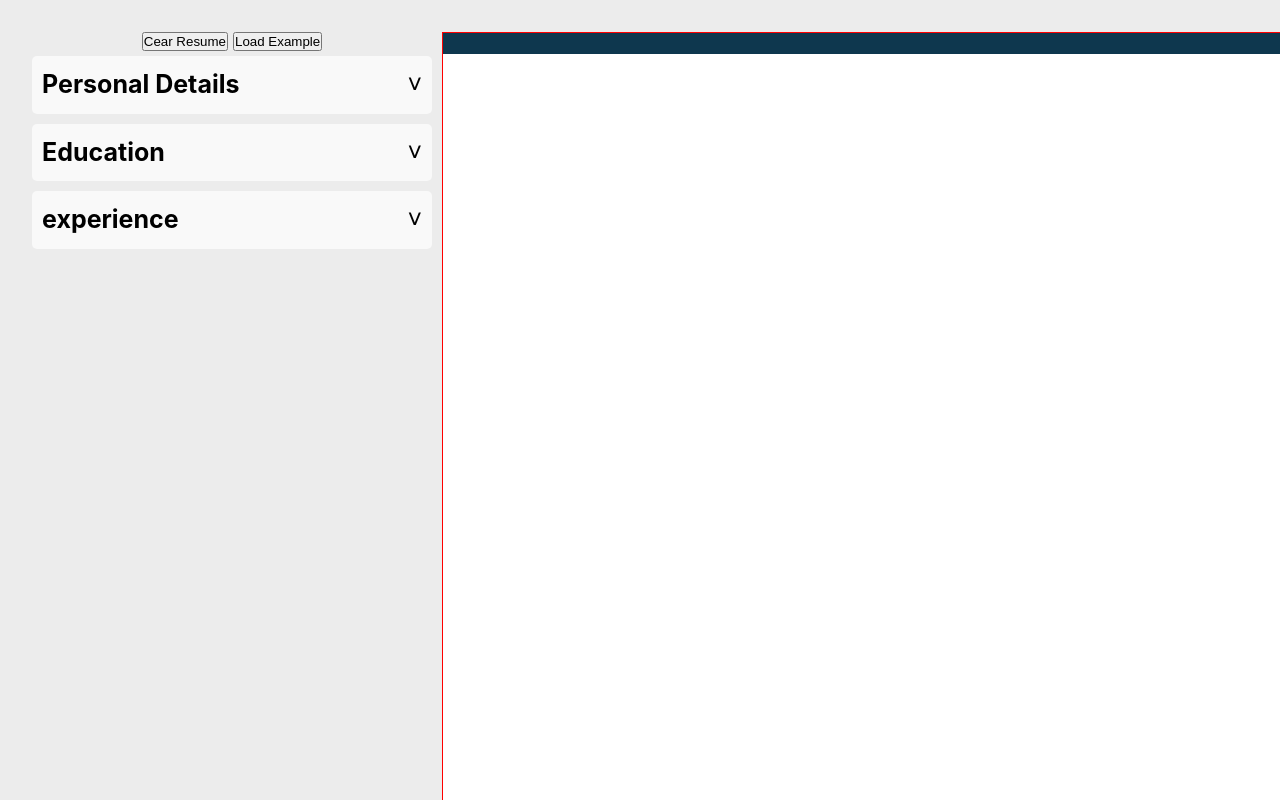
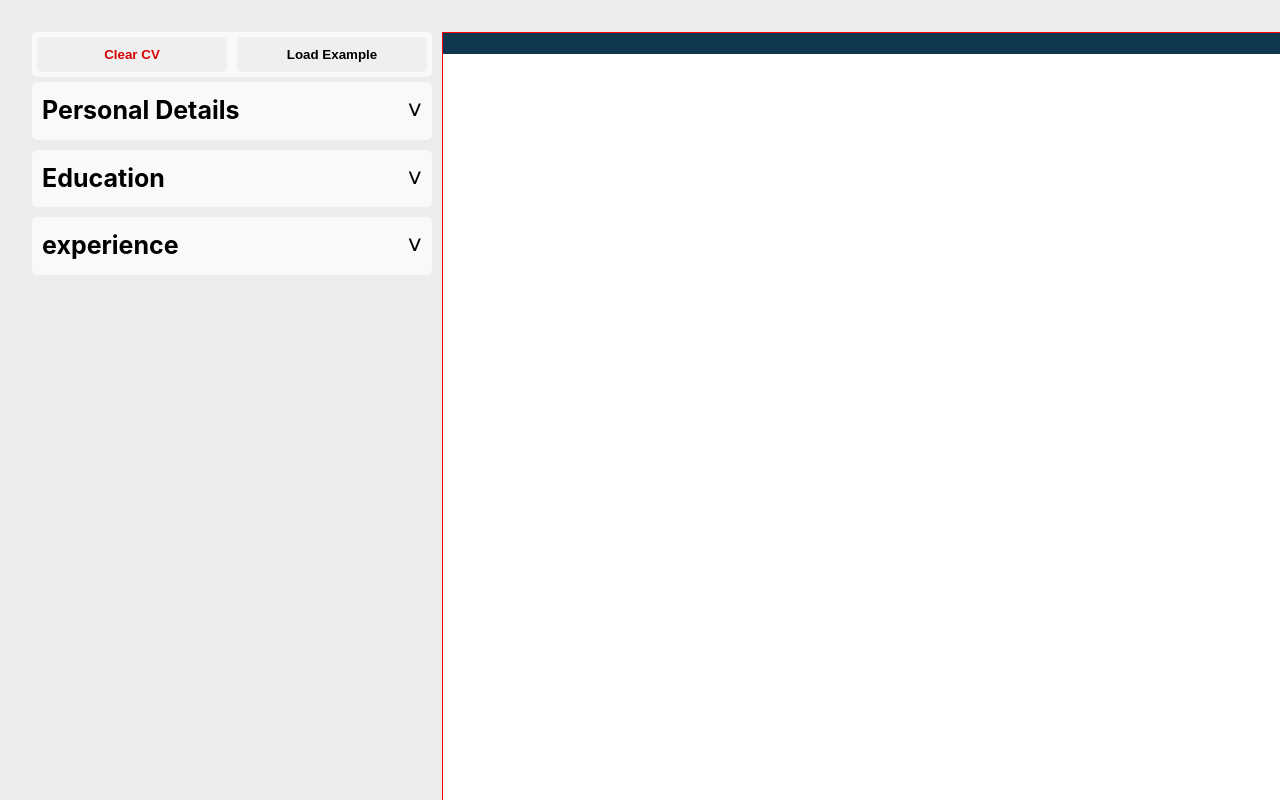
Before and after one commit to mauparra80/CV-Application, a React (Vite) app: page / in a window 1280 px wide. Shown: the top 800 px of the page. Built offline with nearby package versions, Linux system fonts and the light colour scheme.

Commit message:
update button style

```diff
--- a/src/App.css
+++ b/src/App.css
@@ -56,8 +56,27 @@ button:hover {
 
 .menu-executiveButtons{
   display: flex;
-  gap: 5px;
   justify-content: center;
+
+  border-radius: 5px;
+  background-color: var(--color-offWhite);
+}
+
+.menu-executiveButtons button{
+  flex: 1;
+  padding: 10px 20px 10px 20px;
+  margin: 5px;
+
+  font-weight: 700;
+  border-radius: 5px;
+  border: none;
+}
+
+.clearFormBtn {
+  color: rgb(214, 0, 0);
+}
+.clearFormBtn:hover {
+  outline: 1px solid red;
 }
 
 .personalDetails-header{
@@ -80,6 +99,9 @@ button:hover {
   display: flex;
   gap: 5px;
   justify-content: space-between;
+}
+.formHeader:hover{
+  cursor: pointer;
 }
 
 .formHeader h3{
@@ -116,6 +138,17 @@ button:hover {
 
   font-size: .8em;
   padding: 5px;
+}
+
+.addSectionBtn {
+  padding: 15px 40px 15px 40px;
+  margin: 10px;
+  background-color: var(--color-lightGray);
+  border: none;
+  outline: 1px solid silver;
+  border-radius: 10px;
+  font-size: 1em;
+  font-weight: 600;
 }
 
 .capitalize {
--- a/src/App.jsx
+++ b/src/App.jsx
@@ -5,6 +5,15 @@ import EducationForm from './modules/EducationForm';
 import ExperienceForm from './modules/ExperienceForm';
 import CVDisplay from './modules/CVDisplay';
 
+
+/*TODO:
+Make the left section scroll and the right section max height
+Load example function
+clear cv function
+add spaces between form subsections
+add remove eductaiton or experience button to delete specific parts
+add browser memory
+-when done, try to export to pdf somehow.  */
 
 function App() {
 
@@ -51,7 +60,7 @@ function App() {
     <div className="container">
       <div className="menu-container">
         <div className="menu-executiveButtons">
-          <button className="clearFormBtn">Cear Resume</button>
+          <button className="clearFormBtn">Clear CV</button>
           <button className="loadExampleBtn">Load Example</button>
         </div>
         <div className="addContent-container">
--- a/src/modules/EducationForm.jsx
+++ b/src/modules/EducationForm.jsx
@@ -29,9 +29,9 @@ function EducationForm({educationForm, updateFormData}) {
   return (
     <div className="education-container form-container">
       <form>
-        <div className="education-header formHeader">
+        <div className="education-header formHeader" onClick={toggleEducationExpand}>
           <h3>Education</h3>
-          <button className="dropdown" onClick={toggleEducationExpand}>{expandButton}</button>
+          <button className="dropdown" >{expandButton}</button>
         </div>
         {educationExpand && (
           <>
@@ -44,7 +44,7 @@ function EducationForm({educationForm, updateFormData}) {
               <FormRow label="location" updateThisForm={updateThisForm} details={educationForm.educations[index]} index={index}/>
             </div>
           ))}
-          <button onClick={addEducation}>+ Education</button>
+          <button className="addSectionBtn" onClick={addEducation}>+ Education</button>
           </>
         )}
 
--- a/src/modules/ExperienceForm.jsx
+++ b/src/modules/ExperienceForm.jsx
@@ -29,9 +29,9 @@ function ExperienceForm({experienceForm, updateFormData}) {
   return (
     <div className="experience-container form-container">
       <form>
-        <div className="experience-header formHeader">
+        <div className="experience-header formHeader" onClick={toggleExperienceExpand}>
           <h3>experience</h3>
-          <button className="dropdown" onClick={toggleExperienceExpand}>{expandButton}</button>
+          <button className="dropdown" >{expandButton}</button>
         </div>
         {experienceExpand && (
           <>
@@ -45,7 +45,7 @@ function ExperienceForm({experienceForm, updateFormData}) {
               <FormRow label="description" updateThisForm={updateThisForm} details={experienceForm.experiences[index]} index={index}/>
             </div>
           ))}
-          <button onClick={addExperience}>+ experience</button>
+          <button className="addSectionBtn" onClick={addExperience}>+ experience</button>
           </>
         )}
 
--- a/src/modules/PersonalForm.jsx
+++ b/src/modules/PersonalForm.jsx
@@ -21,9 +21,9 @@ function PersonalForm({personalDetails, updateFormData}) {
   return (
     <div className="personalDetails-container form-container">
       <form>
-        <div className="personalDetails-header formHeader">
+        <div className="personalDetails-header formHeader" onClick={togglePersonalExpand}>
           <h3>Personal Details</h3>
-          <button className="dropdown" onClick={togglePersonalExpand}>{expandButton}</button>
+          <button className="dropdown" >{expandButton}</button>
         </div>
         {personalExpand && (
           <>
```
